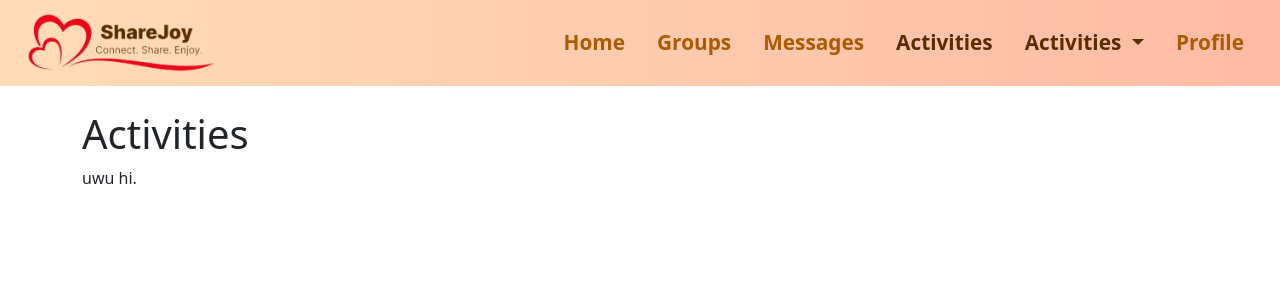
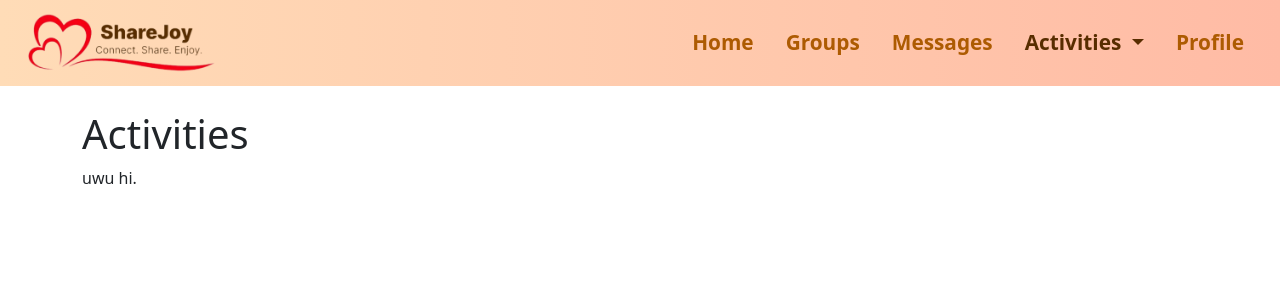
Before and after one commit to starry9x/ShareJoy, a Flask app: page /activities in a window 1280 px wide. Shown: the top 300 px of the page. Run offline with Flask 3, Linux system fonts and the light colour scheme.

Commit message:
updating activities nav bar thing

```diff
--- a/templates/navbar.html
+++ b/templates/navbar.html
@@ -22,21 +22,16 @@
                     <a class="nav-link me-3 fw-bold {% if request.endpoint == 'messages' %}active{% endif %}"
                         href="{{ url_for('messages') }}">Messages</a>
                 </li>
-                <li class="nav-item">
-                    <a class="nav-link me-3 fw-bold {% if request.endpoint == 'activities' %}active{% endif %}"
-                        href="{{ url_for('activities') }}">Activities</a>
                 <li class="nav-item dropdown">
                     <a class="nav-link dropdown-toggle me-3 fw-bold {% if request.endpoint == 'activities' %}active{% endif %}"
                         href="#" id="activitiesDropdown" role="button" data-bs-toggle="dropdown" aria-expanded="false">
                         Activities
                     </a>
                     <ul class="dropdown-menu" aria-labelledby="activitiesDropdown">
-                        <li><a class="dropdown-item" href="{{ url_for('activity1') }}">Activity 1</a></li>
-                        <li><a class="dropdown-item" href="{{ url_for('activity2') }}">Activity 2</a></li>
-                        <li><a class="dropdown-item" href="{{ url_for('activity3') }}">Activity 3</a></li>
+                        <li><a class="dropdown-item" href="{{ url_for('activities') }}">My Activities</a></li>
+                        <li><a class="dropdown-item" href="{{ url_for('explore') }}">Explore</a></li>
+                        <li><a class="dropdown-item" href="{{ url_for('schedule') }}">My Schedule</a></li>
                     </ul>
-                </li>
-
                 </li>
                 <li class="nav-item">
                     <a class="nav-link me-3 fw-bold {% if request.endpoint == 'profile' %}active{% endif %}"
```
